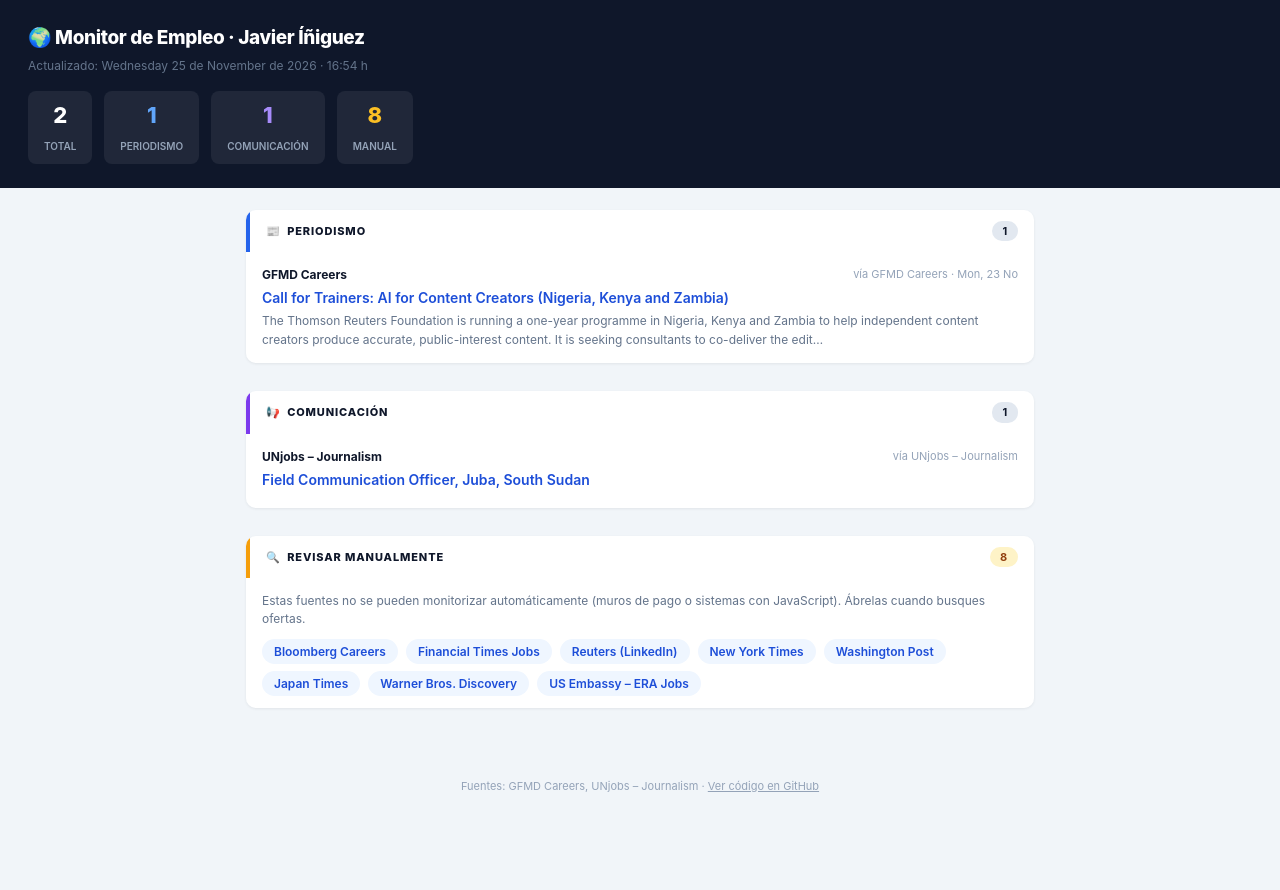
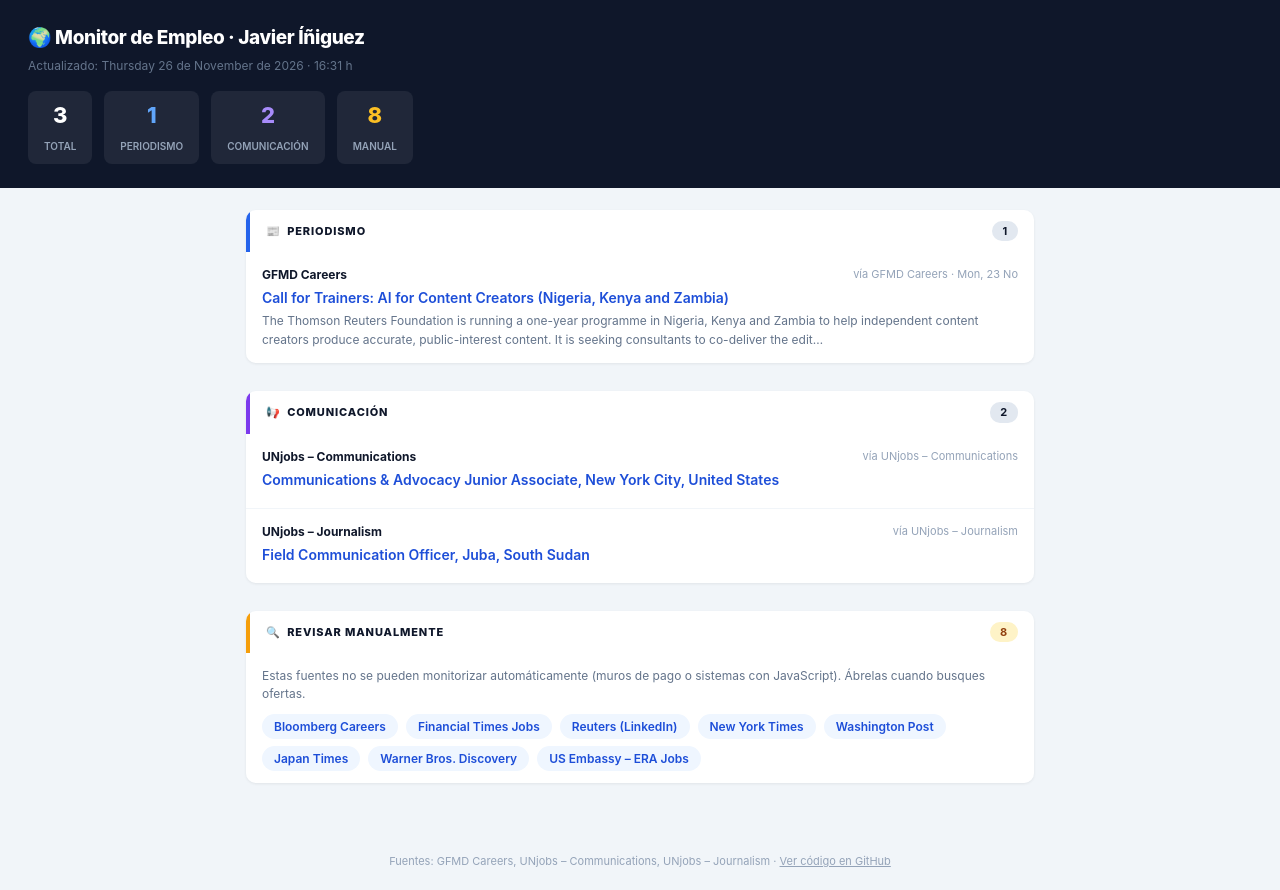
Before and after one commit to JavierIniguezz/monitor-empleo, a plain HTML site: page index.html in a window 1280 px wide. Before the commit the page ends 815 px from the top, so only its background shows below. Drawn offline with Linux system fonts and the light colour scheme.

Commit message:
🔄 Actualización 26/11/2026 16:31

```diff
--- a/index.html
+++ b/index.html
@@ -48,11 +48,11 @@
 <body>
 <header class="main">
   <h1>🌍 Monitor de Empleo · Javier Íñiguez</h1>
-  <p>Actualizado: Wednesday 25 de November de 2026 · 16:54 h</p>
+  <p>Actualizado: Thursday 26 de November de 2026 · 16:31 h</p>
   <div class="stats">
-    <div class="stat"><b>2</b><small>Total</small></div>
+    <div class="stat"><b>3</b><small>Total</small></div>
     <div class="stat"><b style="color:#60a5fa">1</b><small>Periodismo</small></div>
-    <div class="stat"><b style="color:#a78bfa">1</b><small>Comunicación</small></div>
+    <div class="stat"><b style="color:#a78bfa">2</b><small>Comunicación</small></div>
     <div class="stat"><b style="color:#fbbf24">8</b><small>Manual</small></div>
   </div>
 </header>
@@ -78,8 +78,17 @@
         <section class="group">
           <header class="group-head" style="border-color:#7c3aed">
             <span>📢&nbsp; Comunicación</span>
-            <span class="badge">1</span>
+            <span class="badge">2</span>
           </header>
+
+        <article class="card">
+          <div class="card-top">
+            <span class="company">UNjobs – Communications</span>
+            <span class="meta">vía UNjobs – Communications</span>
+          </div>
+          <a href="https://unjobs.org/vacancies/1774546161779" target="_blank" rel="noopener" class="job-link">Communications & Advocacy Junior Associate, New York City, United States</a>
+
+        </article>
 
         <article class="card">
           <div class="card-top">
@@ -105,7 +114,7 @@
         </section>
 </main>
 <footer>
-  Fuentes: GFMD Careers, UNjobs – Journalism ·
+  Fuentes: GFMD Careers, UNjobs – Communications, UNjobs – Journalism ·
   <a href="https://github.com/JavierIniguezz/monitor-empleo">Ver código en GitHub</a>
 </footer>
 </body>
```
